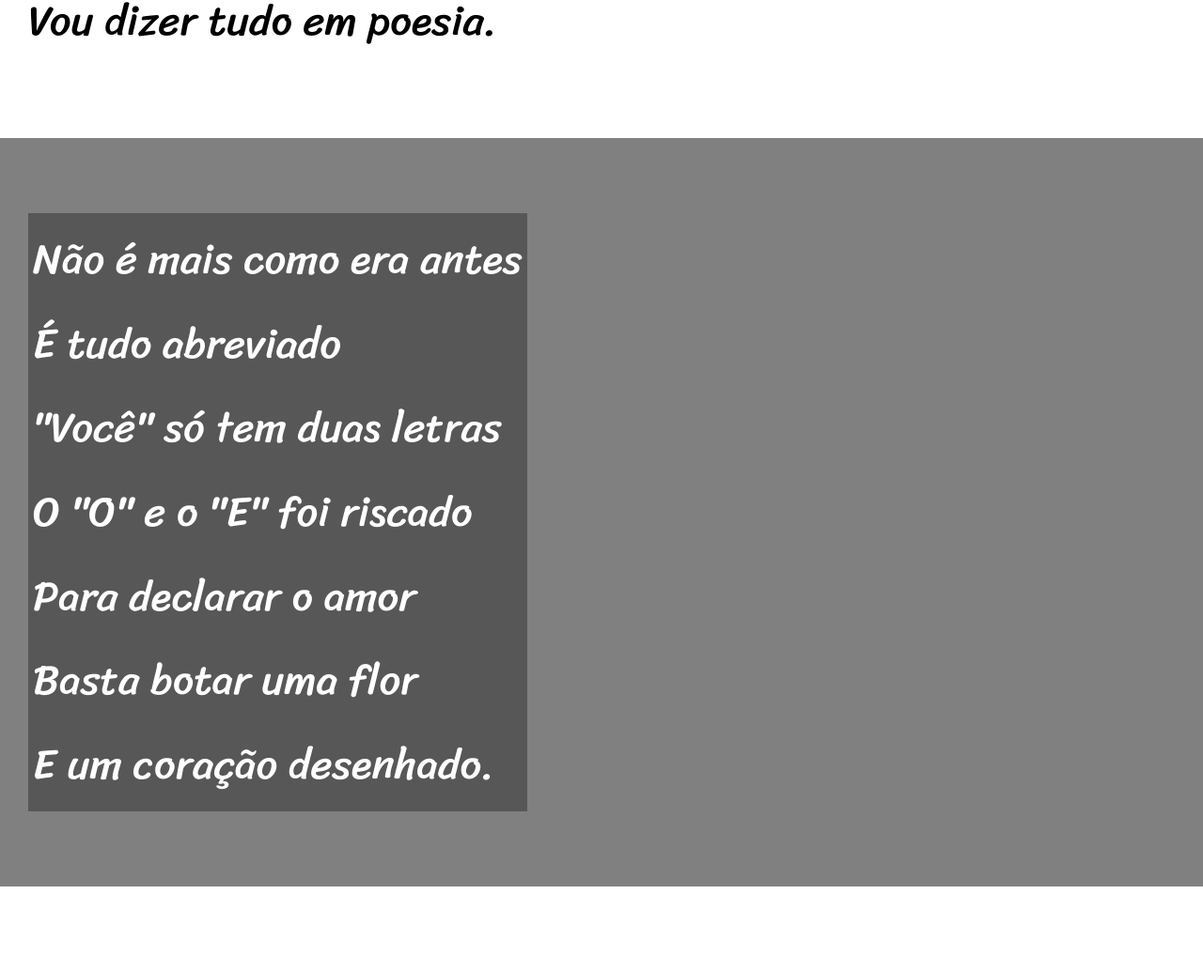
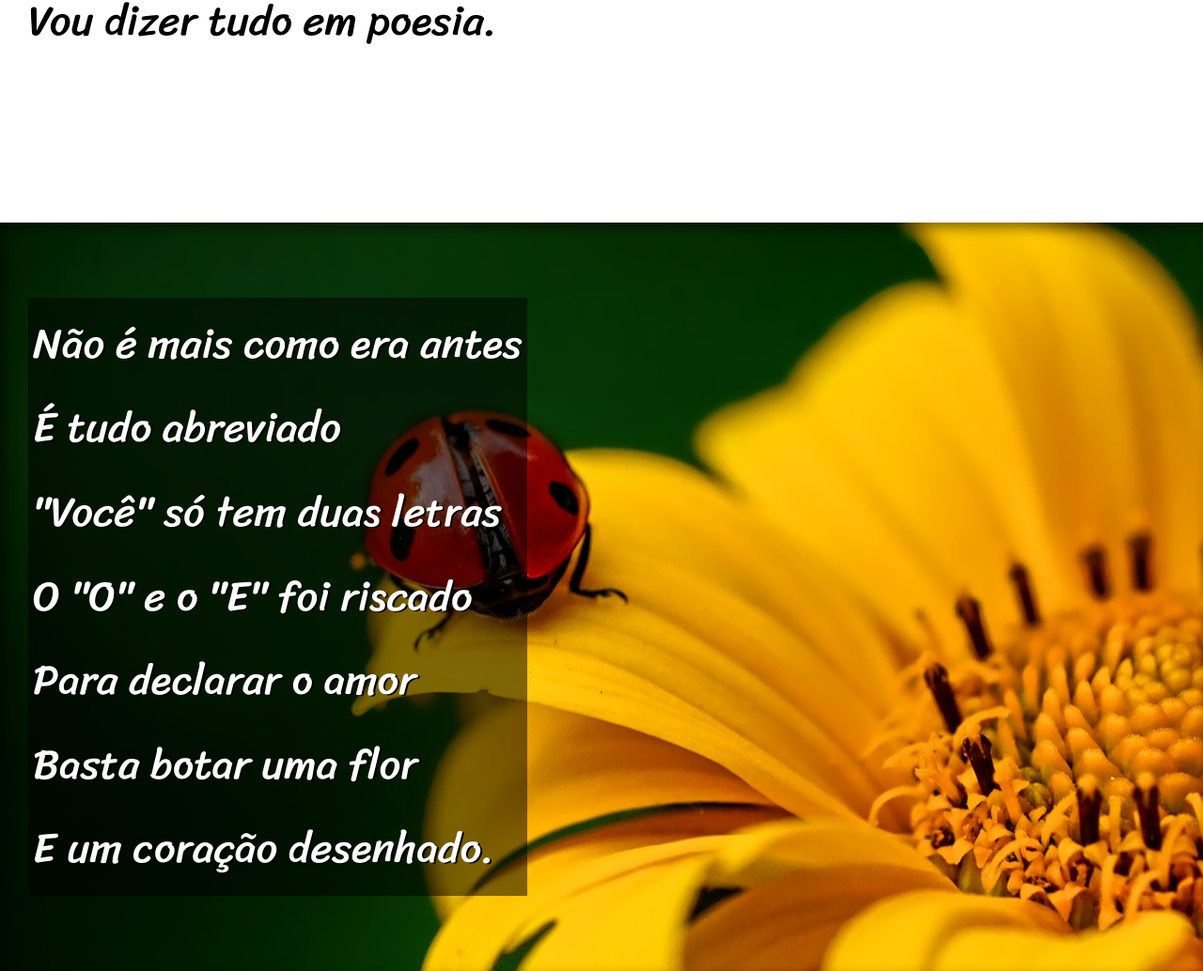
Before and after one commit to jclouzada/desafios, a plain HTML site: page cordel/index.html in a window 1280 px wide. Shown: the part 900-1934 px from the top of the page at 94% size. Drawn offline with Linux system fonts and the light colour scheme.

Commit message:
Projeto final Cordel
Finalizado

```diff
--- a/cordel/estilo/style.css
+++ b/cordel/estilo/style.css
@@ -46,6 +46,9 @@ section{
     font-family: var(--fonte3);
     font-size: 3.5vw;
 }
+section > p{
+    padding-bottom: 2em;
+}
 
 .normal{
     background: white;
@@ -55,12 +58,23 @@ section{
 .imagem{
     color: white;
     background: grey;
+    box-shadow: inset 6px 6px 13px 0px rgba(0, 0, 0, 0.473);
+    background-attachment: fixed;
 }
 
 .imagem > p{
-    background: rgba(0, 0, 0, 0.322);
+    background: rgba(0, 0, 0, 0.5);
     display: inline-block;
     padding: 5px;
+    text-shadow:  2px 1px 0px black;
+    background-size: cover;
+}
+#img01{
+    background-image: url(../imagens/background001.jpg);
+    background-position: right center;
+}
+#img02{
+    background-image: url(../imagens/background002.jpg);
 }
 /* footer */
 footer{
--- a/cordel/index.html
+++ b/cordel/index.html
@@ -27,7 +27,7 @@
         </p>
     </section>
 
-    <section class="imagem">
+    <section class="imagem" id="img01">
         <p>
             Não é mais como era antes <br>
             É tudo abreviado <br>
@@ -61,7 +61,7 @@
     </section>
 
 
-    <section class="imagem">
+    <section class="imagem" id="img02">
         <p>
             Tenho saudade das cartas<br>
             Escritas com a própria mão<br>
```
